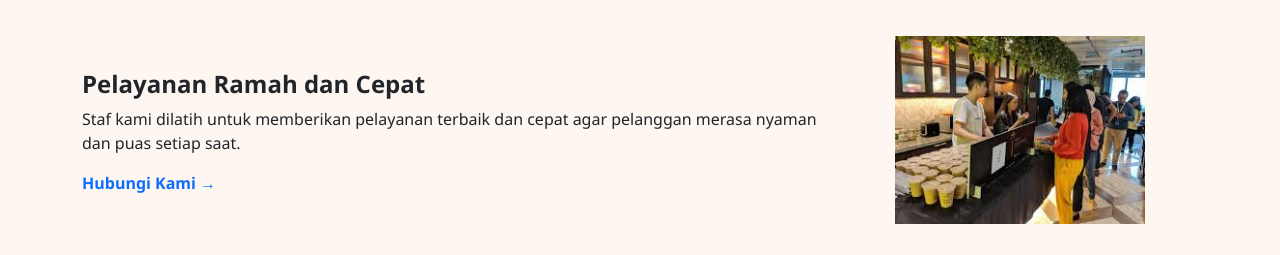
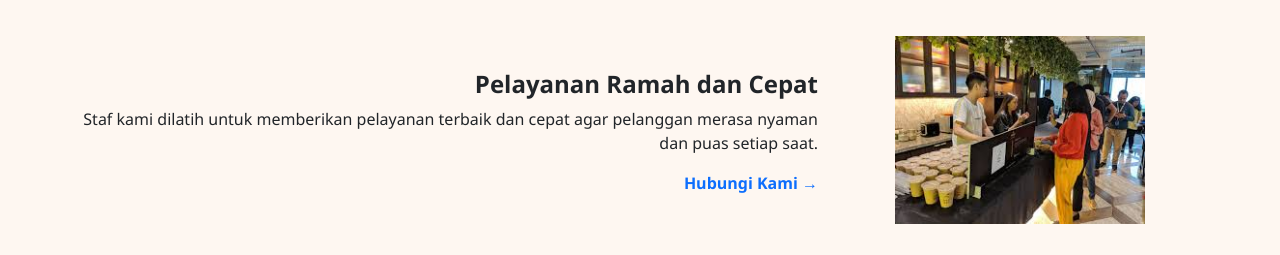
Before and after one commit to anjeli20/cafe-blade-anjeli-natasya, a plain HTML site: page index.html in a window 1280 px wide. Shown: the part 668-923 px from the top of the page. Drawn offline with nearby package versions, Linux system fonts and the light colour scheme.

Commit message:
Update index.html

```diff
--- a/index.html
+++ b/index.html
@@ -36,6 +36,7 @@
 
   <div class="container my-5" id="tentang">
   <h2 class="text-center mb-5 fw-bold">Tentang Cafe Kami</h2>
+
   <div class="row align-items-center mb-5">
     <div class="col-md-4 text-center">
       <img src="img/segar.png" style="max-width: 250px;" alt="Segar">
@@ -46,16 +47,18 @@
       <a href="#menu" class="text-decoration-none fw-semibold">Lihat Menu Unggulan →</a>
     </div>
   </div>
+
   <div class="row align-items-center mb-5">
     <div class="col-md-4 text-center order-md-2">
       <img src="img/pelayanan.png" style="max-width: 250px;" alt="Pelayanan">
     </div>
-      <div class="col-md-8 order-md-1">
+    <div class="col-md-8 order-md-1 text-md-end">
       <h4 class="fw-bold">Pelayanan Ramah dan Cepat</h4>
       <p>Staf kami dilatih untuk memberikan pelayanan terbaik dan cepat agar pelanggan merasa nyaman dan puas setiap saat.</p>
       <a href="#kontak" class="text-decoration-none fw-semibold">Hubungi Kami →</a>
     </div>
   </div>
+
   <div class="row align-items-center mb-5">
     <div class="col-md-4 text-center">
       <img src="img/menu.png" style="max-width: 250px;" alt="Menu">
@@ -241,6 +244,7 @@
     </a>
   </div>
 
+  <script src="https://cdn.jsdelivr.net/npm/bootstrap@5.3.0/dist/js/bootstrap.bundle.min.js"></script>
   <script src="js/script.js"></script>
 </body>
 </html>
```
Lines whose indentation alone changed are shown as unchanged.
